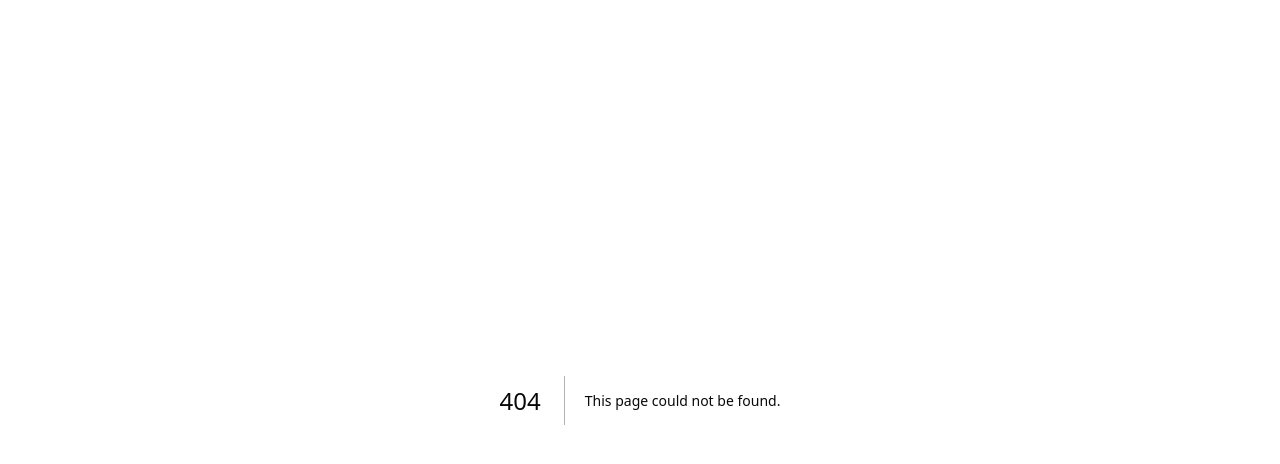
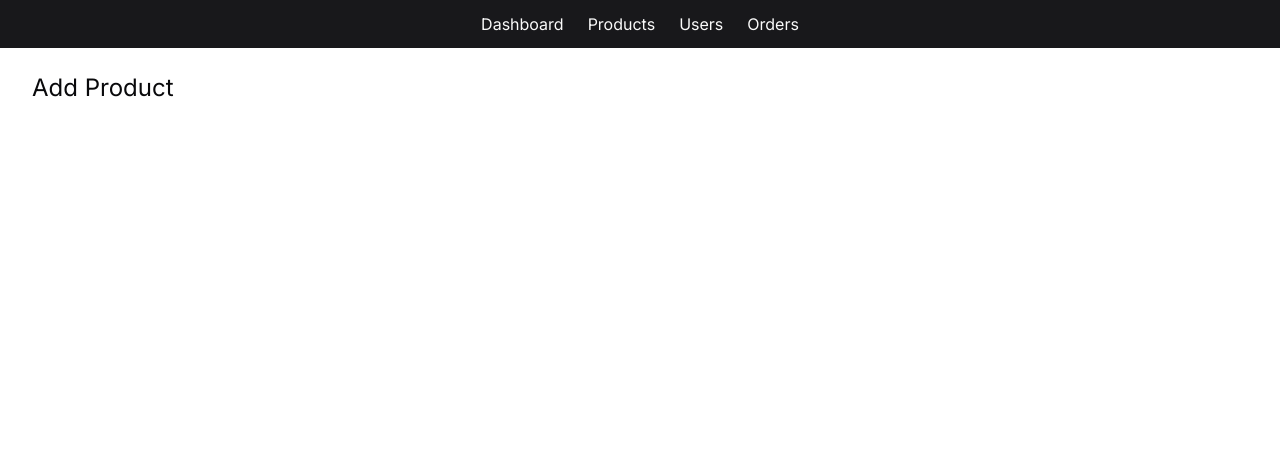
Before and after one commit to jrbarnhart/mock-web-store, a Next.js app: page /admin/products/add in a window 1280 px wide. Before the commit this address had no page. Shown: the top 464 px of the page. Built offline with nearby package versions, Linux system fonts and the light colour scheme.

Commit message:
Add page for add product

```diff
--- /dev/null
+++ b/app/admin/products/add/page.tsx
@@ -0,0 +1,9 @@
+import { PageHeader } from "@/components/admin/PageHeader";
+
+export default function AddProductPage() {
+  return (
+    <>
+      <PageHeader>Add Product</PageHeader>
+    </>
+  );
+}
```
